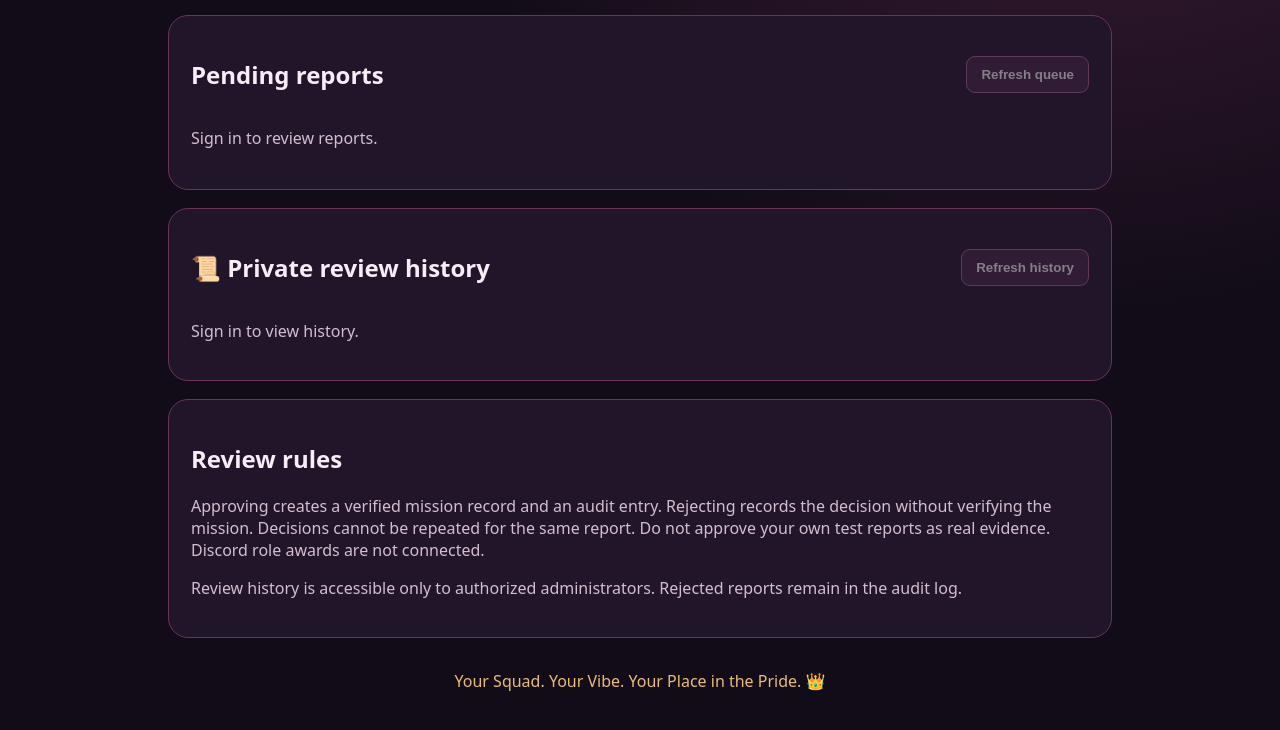
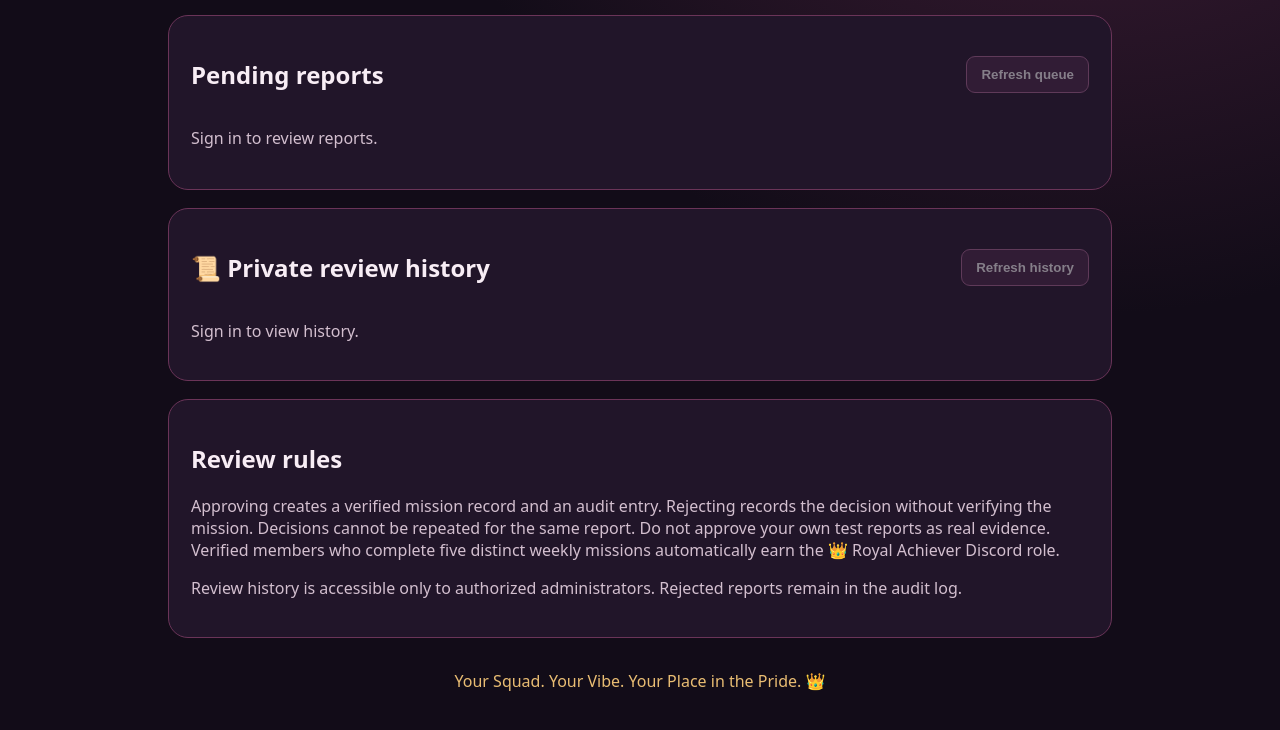
Before and after one commit to fierclioness/den-missions, a plain HTML site: page admin.html in a window 1280 px wide. Shown: the part 402-1132 px from the top of the page. Drawn offline with nearby package versions, Linux system fonts and the light colour scheme.

Commit message:
Update Royal Achiever award instructions

```diff
--- a/admin.html
+++ b/admin.html
@@ -5,7 +5,7 @@
 <section class="panel"><div class="top"><div><strong>🔐 Administrator access</strong><p id="authStatus" class="muted" aria-live="polite">Checking your session…</p></div><a href="./index.html">Return to Den Missions</a></div><p class="muted">Sign in on the main Den Missions page first. Access is enforced by Supabase, not by hiding this page.</p></section>
 <section class="panel"><div class="top"><h2>Pending reports <span id="count" class="pill"></span></h2><button id="reload" disabled>Refresh queue</button></div><p id="notice" class="muted" role="status" aria-live="polite"></p><div id="queue"></div></section>
 <section class="panel"><div class="top"><h2>📜 Private review history <span id="historyCount" class="pill"></span></h2><button id="historyReload" disabled>Refresh history</button></div><p id="historyNotice" class="muted" role="status" aria-live="polite">Sign in to view history.</p><div id="history"></div></section>
-<section class="panel"><h2>Review rules</h2><p class="muted">Approving creates a verified mission record and an audit entry. Rejecting records the decision without verifying the mission. Decisions cannot be repeated for the same report. Do not approve your own test reports as real evidence. Discord role awards are not connected.</p><p class="muted">Review history is accessible only to authorized administrators. Rejected reports remain in the audit log.</p></section><footer>Your Squad. Your Vibe. Your Place in the Pride. 👑</footer></main>
+<section class="panel"><h2>Review rules</h2><p class="muted">Approving creates a verified mission record and an audit entry. Rejecting records the decision without verifying the mission. Decisions cannot be repeated for the same report. Do not approve your own test reports as real evidence. Verified members who complete five distinct weekly missions automatically earn the 👑 Royal Achiever Discord role.</p><p class="muted">Review history is accessible only to authorized administrators. Rejected reports remain in the audit log.</p></section><footer>Your Squad. Your Vibe. Your Place in the Pride. 👑</footer></main>
 <script src="./config.js"></script><script src="https://cdn.jsdelivr.net/npm/@supabase/supabase-js@2/dist/umd/supabase.js"></script><script>
 (async()=>{
 'use strict';
```
